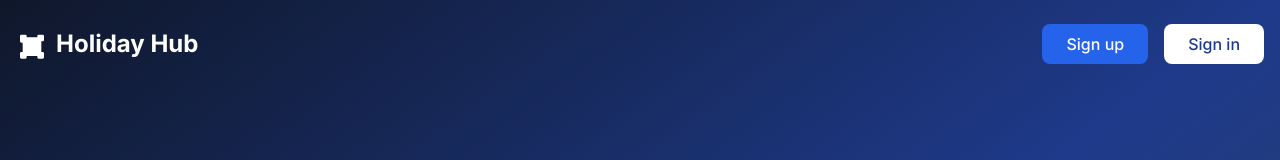
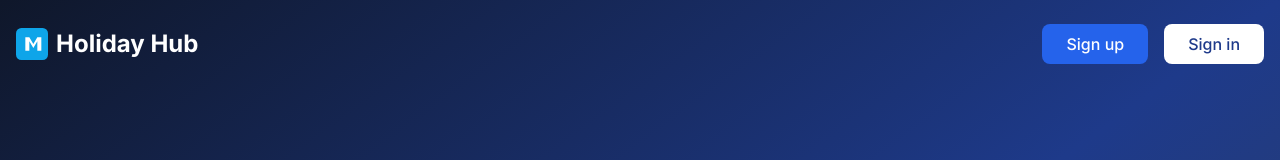
Before and after one commit to LifestreamX/holiday-hub, a Next.js app: page / in a window 1280 px wide. Shown: the top 160 px of the page. Built offline with nearby package versions, Linux system fonts and the light colour scheme.

Commit message:
chore: add favicon/logo (trone-lts.svg) and use in navbar

```diff
--- a/app/layout.tsx
+++ b/app/layout.tsx
@@ -9,6 +9,10 @@ const inter = Inter({ subsets: ['latin'] });
 export const metadata: Metadata = {
   title: 'Holiday Hub - Never Miss a Holiday',
   description: 'Customizable holiday notifications delivered via email',
+  icons: {
+    icon: '/trone-lts.svg',
+    shortcut: '/trone-lts.svg',
+  },
 };
 
 export default function RootLayout({ children }: { children: ReactNode }) {
--- a/app/page.tsx
+++ b/app/page.tsx
@@ -7,17 +7,7 @@ export default function Home() {
       <nav className='container mx-auto px-4 py-6'>
         <div className='flex items-center justify-between'>
           <div className='flex items-center gap-2'>
-            <svg
-              xmlns='http://www.w3.org/2000/svg'
-              viewBox='0 0 24 24'
-              className='w-8 h-8 text-white'
-              aria-hidden
-            >
-              <path
-                fill='currentColor'
-                d='M3 6a1 1 0 011-1h3a1 1 0 011 1v1h8V6a1 1 0 011-1h3a1 1 0 011 1v3a1 1 0 01-1 1h-1v8h1a1 1 0 011 1v3a1 1 0 01-1 1h-3a1 1 0 01-1-1v-1H8v1a1 1 0 01-1 1H4a1 1 0 01-1-1v-3a1 1 0 011-1h1V11H4a1 1 0 01-1-1V6z'
-              />
-            </svg>
+            <img src='/trone-lts.svg' alt='Trone LTS logo' className='w-8 h-8' />
             <span className='text-2xl font-bold text-white'>Holiday Hub</span>
           </div>
           <div className='flex items-center gap-4'>
```
Also changed, not shown: public/trone-lts.svg (added).
